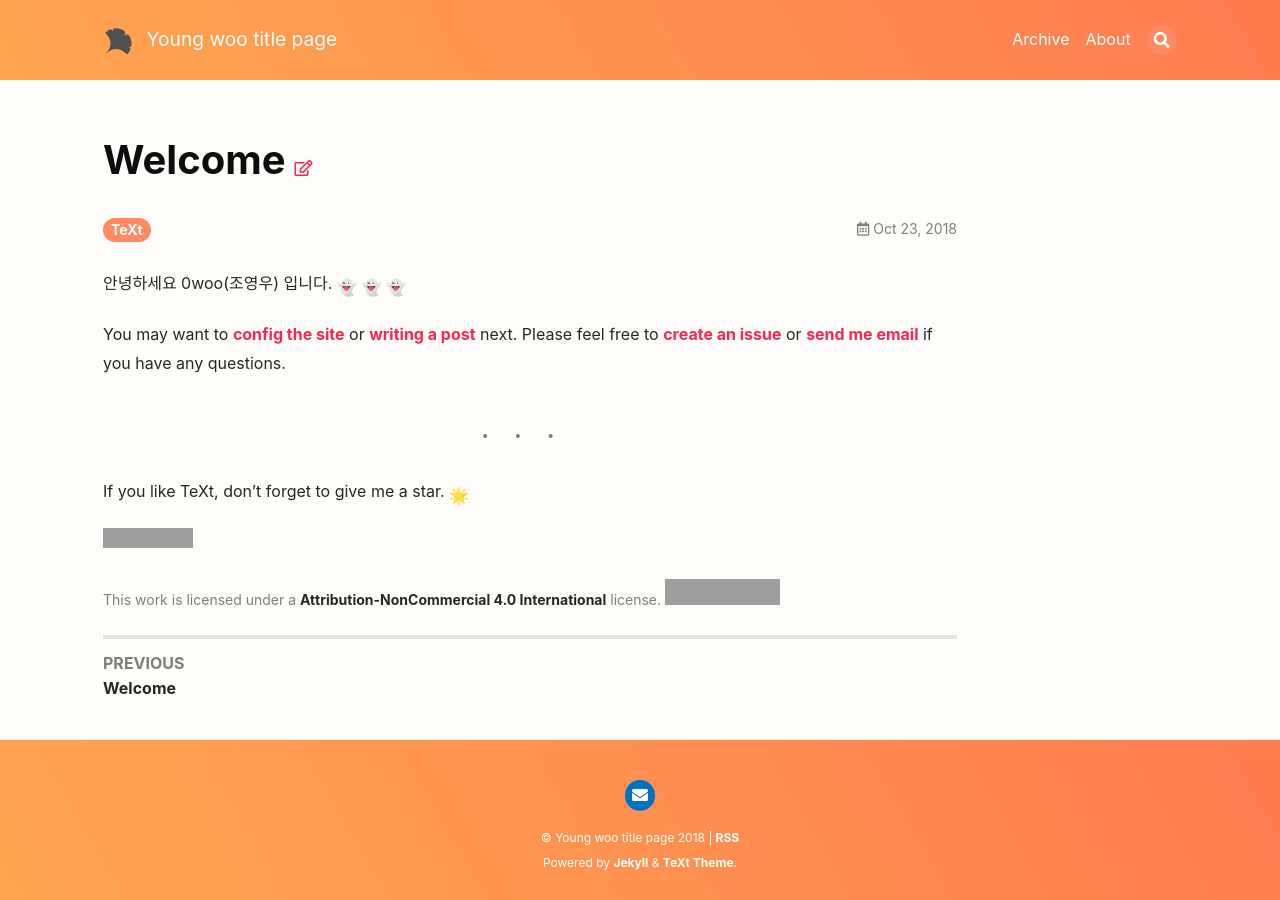
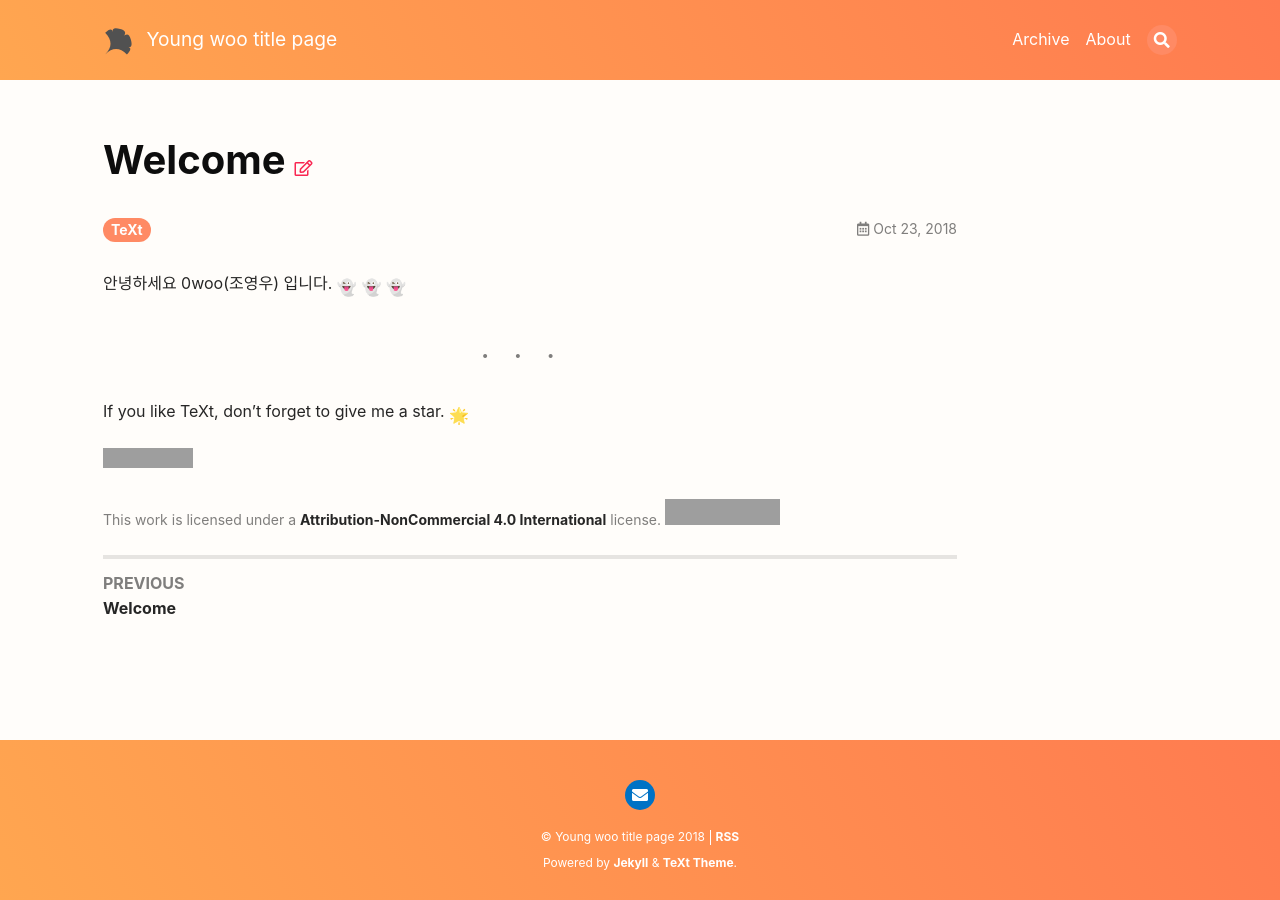
Before and after one commit to dudndp6/dudndp6.github.io, a Jekyll site: the page built from _posts/2018-10-23-me.md, in a window 1280 px wide. Built offline with Jekyll 4.4.1, drawn with Linux system fonts in a browser that asks for light colours; nearby versions of some CDN libraries; emoji names are drawn with the system emoji font; grey boxes are pictures that could not be loaded.

Commit message:
Update 2018-10-23-me.md

```diff
--- a/_posts/2018-10-23-me.md
+++ b/_posts/2018-10-23-me.md
@@ -6,7 +6,6 @@ tags: TeXt
 
 안녕하세요 0woo(조영우) 입니다. :ghost: :ghost: :ghost:
 
-You may want to [config the site](https://tianqi.name/jekyll-TeXt-theme/docs/en/configuration) or [writing a post](https://tianqi.name/jekyll-TeXt-theme/docs/en/writing-posts) next. Please feel free to [create an issue](https://github.com/kitian616/jekyll-TeXt-theme/issues) or [send me email](mailto:kitian616@outlook.com) if you have any questions.
 
 <!--more-->
 
```
